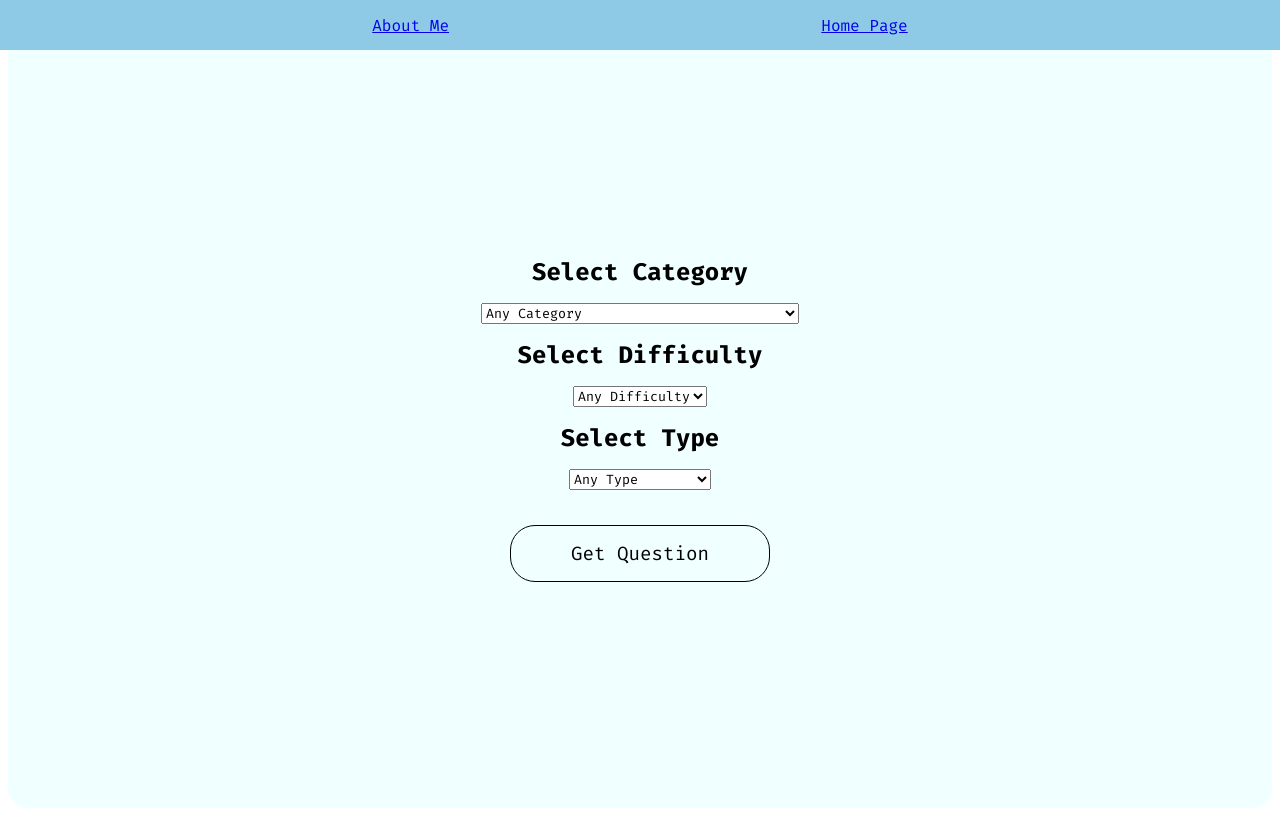
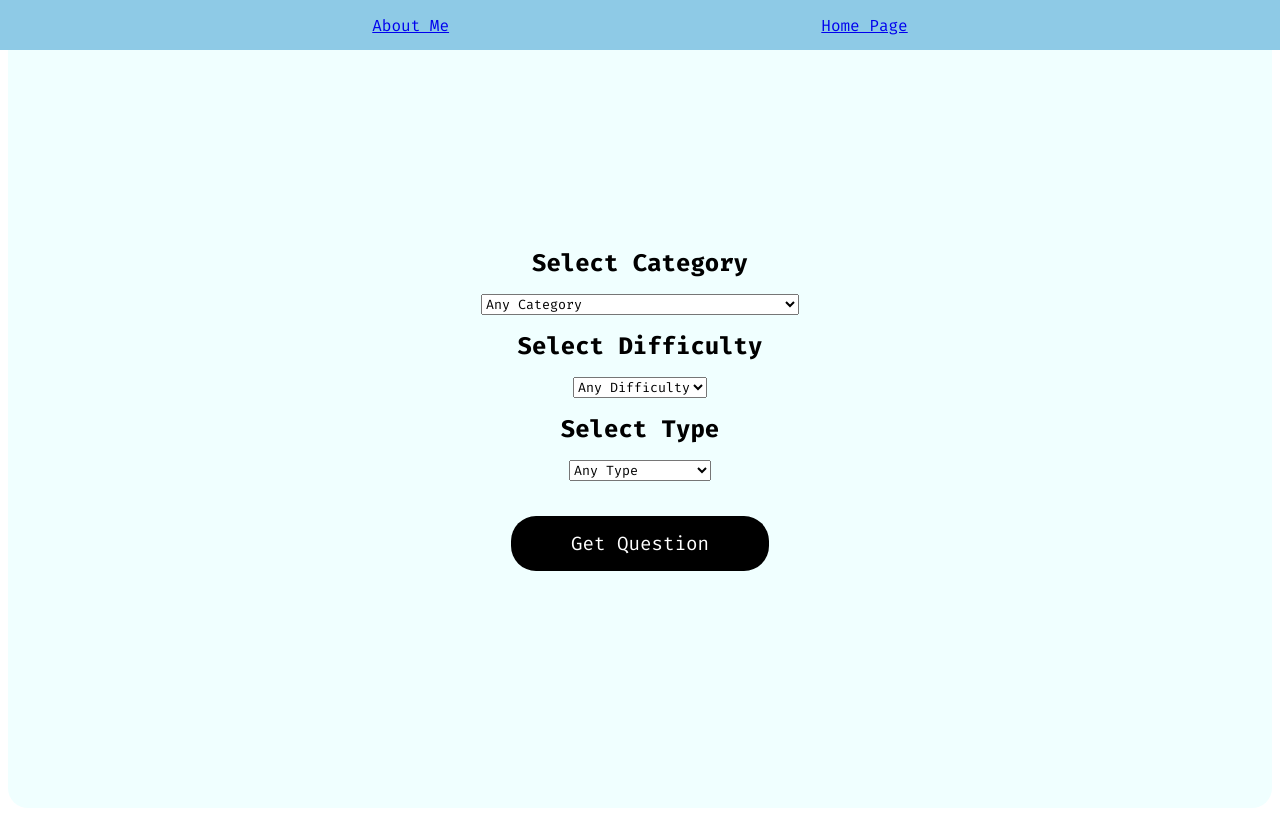
Before and after one commit to runquan-ray-zhou/quiz-me, a React (Vite) app: page /form in a window 1280 px wide. Built offline with nearby package versions, Linux system fonts and the light colour scheme.

Commit message:
change button class

```diff
--- a/src/App.css
+++ b/src/App.css
@@ -83,3 +83,13 @@ select {
     border-radius: 25px;
     cursor: pointer;
 }
+.getQuestion {
+    border: none;
+    background: black;
+    padding: 15px 60px 15px 60px;
+    color: white;
+    border-radius: 25px;
+    font-size: 1.2em;
+    cursor: pointer;
+    margin-bottom: 20px
+}
```
